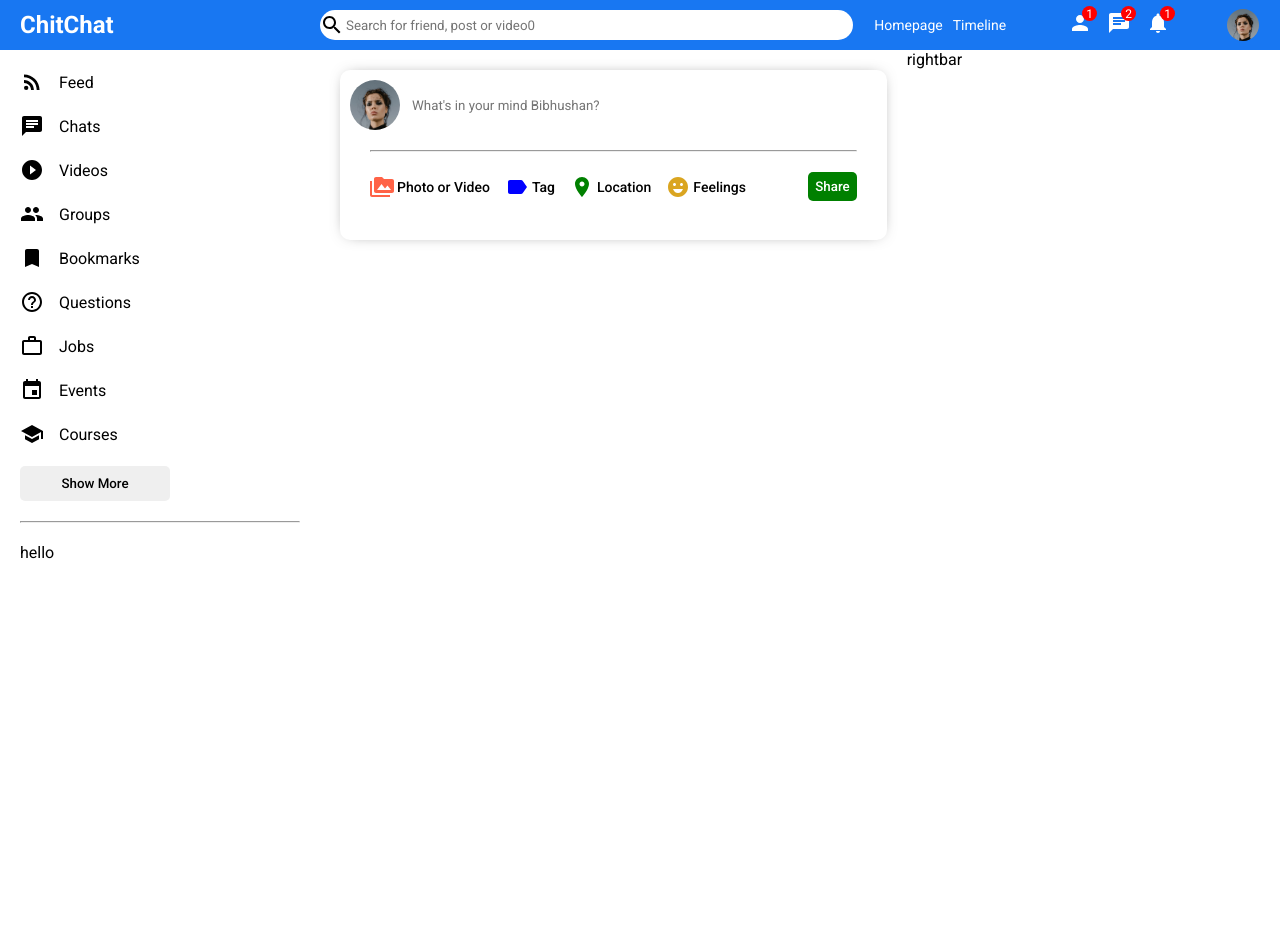
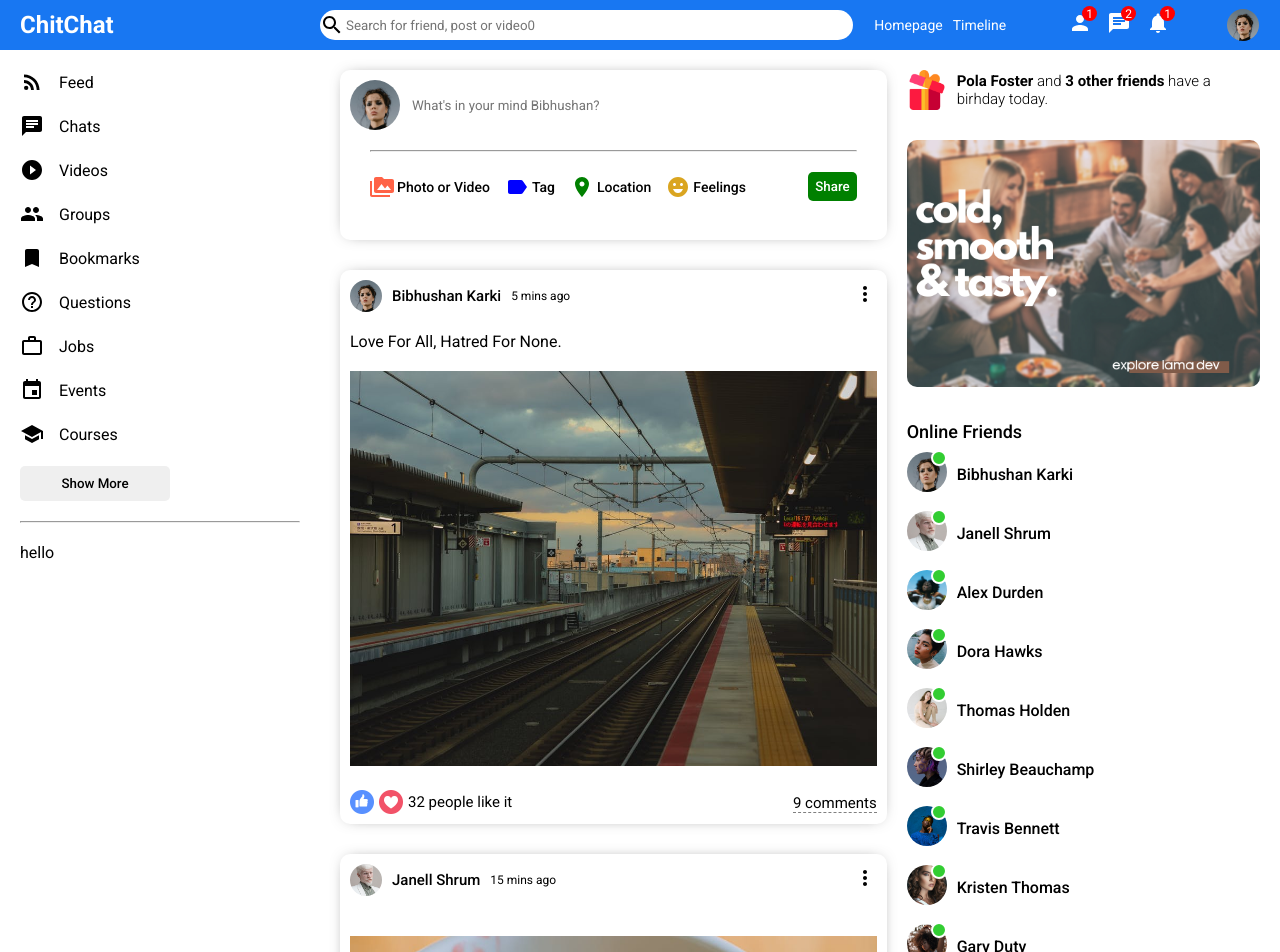
Before and after one commit to BibhushanKarki/ChitChat-Frontend, a React (Create React App) app: page / in a window 1280 px wide. Shown: the top 952 px of the page. Before the commit the page ends 800 px from the top, so only its background shows below. Built offline with nearby package versions, Linux system fonts and the light colour scheme.

Commit message:
feeds,rightbar,online,dummydata and styles

```diff
--- a/src/components/feed/Feed.jsx
+++ b/src/components/feed/Feed.jsx
@@ -1,16 +1,16 @@
-// import Post from "../post/Post";
+import Post from "../post/Post";
 import Share from "../share/Share";
 import "./feed.css";
-// import { Posts } from "../../dummyData";
+import { Posts } from "../../dummyData";
 
 export default function Feed() {
   return (
     <div className="feed">
       <div className="feedWrapper">
         <Share />
-        {/* {Posts.map((p) => (
+        {Posts.map((p) => (
           <Post key={p.id} post={p} />
-        ))} */}
+        ))}
       </div>
     </div>
   );
--- /dev/null
+++ b/src/components/online/Online.jsx
@@ -0,0 +1,13 @@
+import "./online.css";
+
+export default function Online({user}) {
+  return (
+    <li className="rightbarFriend">
+      <div className="rightbarProfileImgContainer">
+        <img className="rightbarProfileImg" src={user.profilePicture} alt="" />
+        <span className="rightbarOnline"></span>
+      </div>
+      <span className="rightbarUsername">{user.username}</span>
+    </li>
+  );
+}
--- /dev/null
+++ b/src/components/online/online.css
@@ -0,0 +1,32 @@
+.rightbarFriend {
+  display: flex;
+  align-items: center;
+  margin-bottom: 15px;
+}
+
+.rightbarProfileImgContainer {
+  margin-right: 10px;
+  position: relative;
+}
+
+.rightbarProfileImg {
+  width: 40px;
+  height: 40px;
+  border-radius: 50%;
+  object-fit: cover;
+}
+
+.rightbarOnline{
+    width: 12px;
+    height: 12px;
+    border-radius: 50%;
+    background-color: limegreen;
+    position: absolute;
+    top: -2px;
+    right: 0;
+    border: 2px solid white;
+}
+
+.rightbarUsername{
+    font-weight: 500;
+}
--- /dev/null
+++ b/src/components/post/Post.jsx
@@ -0,0 +1,50 @@
+import "./post.css";
+import { MoreVert } from "@material-ui/icons";
+import { Users } from "../../dummyData";
+import { useState } from "react";
+
+export default function Post({ post }) {
+  const [like,setLike] = useState(post.like)
+  const [isLiked,setIsLiked] = useState(false)
+
+  const likeHandler =()=>{
+    setLike(isLiked ? like-1 : like+1)
+    setIsLiked(!isLiked)
+  }
+  return (
+    <div className="post">
+      <div className="postWrapper">
+        <div className="postTop">
+          <div className="postTopLeft">
+            <img
+              className="postProfileImg"
+              src={Users.filter((u) => u.id === post?.userId)[0].profilePicture}
+              alt=""
+            />
+            <span className="postUsername">
+              {Users.filter((u) => u.id === post?.userId)[0].username}
+            </span>
+            <span className="postDate">{post.date}</span>
+          </div>
+          <div className="postTopRight">
+            <MoreVert />
+          </div>
+        </div>
+        <div className="postCenter">
+          <span className="postText">{post?.desc}</span>
+          <img className="postImg" src={post.photo} alt="" />
+        </div>
+        <div className="postBottom">
+          <div className="postBottomLeft">
+            <img className="likeIcon" src="assets/like.png" onClick={likeHandler} alt="" />
+            <img className="likeIcon" src="assets/heart.png" onClick={likeHandler} alt="" />
+            <span className="postLikeCounter">{like} people like it</span>
+          </div>
+          <div className="postBottomRight">
+            <span className="postCommentText">{post.comment} comments</span>
+          </div>
+        </div>
+      </div>
+    </div>
+  );
+}
--- /dev/null
+++ b/src/components/post/post.css
@@ -0,0 +1,78 @@
+.post {
+  width: 100%;
+  border-radius: 10px;
+  -webkit-box-shadow: 0px 0px 16px -8px rgba(0, 0, 0, 0.68);
+  box-shadow: 0px 0px 16px -8px rgba(0, 0, 0, 0.68);
+  margin: 30px 0;
+}
+
+.postWrapper {
+  padding: 10px;
+}
+
+.postTop {
+  display: flex;
+  align-items: center;
+  justify-content: space-between;
+}
+
+.postTopLeft {
+  display: flex;
+  align-items: center;
+}
+
+.postProfileImg {
+  width: 32px;
+  height: 32px;
+  border-radius: 50%;
+  object-fit: cover;
+}
+
+.postUsername {
+  font-size: 15px;
+  font-weight: 500;
+  margin: 0 10px;
+}
+
+.postDate{
+    font-size: 12px;
+}
+
+.postCenter{
+    margin: 20px 0;
+}
+
+.postImg{
+    margin-top: 20px;
+    width: 100%;
+    max-height: 500px;
+    object-fit: contain;
+}
+
+.postBottom{
+    display: flex;
+    align-items: center;
+    justify-content: space-between;
+}
+
+.postBottomLeft{
+    display: flex;
+    align-items: center;
+}
+
+.likeIcon{
+    width: 24px;
+    height: 24px;
+    margin-right: 5px;
+    cursor: pointer;
+}
+
+.postLikeCounter{
+    font-size: 15px;
+}
+
+.postCommentText{
+    cursor: pointer;
+    border-bottom: 1px dashed gray;
+    font-size: 15px;
+}
--- a/src/components/rightbar/Rightbar.jsx
+++ b/src/components/rightbar/Rightbar.jsx
@@ -1,11 +1,106 @@
-import './rightbar.css'
+import "./rightbar.css";
+import { Users } from "../../dummyData";
+import Online from "../online/Online";
 
-const Rightbar = () => {
+export default function Rightbar({ profile }) {
+  const HomeRightbar = () => {
+    return (
+      <>
+        <div className="birthdayContainer">
+          <img className="birthdayImg" src="assets/gift.png" alt="" />
+          <span className="birthdayText">
+            <b>Pola Foster</b> and <b>3 other friends</b> have a birhday today.
+          </span>
+        </div>
+        <img className="rightbarAd" src="assets/ad.png" alt="" />
+        <h4 className="rightbarTitle">Online Friends</h4>
+        <ul className="rightbarFriendList">
+          {Users.map((u) => (
+            <Online key={u.id} user={u} />
+          ))}
+          <li></li>
+        </ul>
+      </>
+    );
+  };
+
+  const ProfileRightbar = () => {
+    return (
+      <>
+        <h4 className="rightbarTitle">User information</h4>
+        <div className="rightbarInfo">
+          <div className="rightbarInfoItem">
+            <span className="rightbarInfoKey">City:</span>
+            <span className="rightbarInfoValue">New York</span>
+          </div>
+          <div className="rightbarInfoItem">
+            <span className="rightbarInfoKey">From:</span>
+            <span className="rightbarInfoValue">Madrid</span>
+          </div>
+          <div className="rightbarInfoItem">
+            <span className="rightbarInfoKey">Relationship:</span>
+            <span className="rightbarInfoValue">Single</span>
+          </div>
+        </div>
+        <h4 className="rightbarTitle">User friends</h4>
+        <div className="rightbarFollowings">
+          <div className="rightbarFollowing">
+            <img
+              src="assets/person/1.jpeg"
+              alt=""
+              className="rightbarFollowingImg"
+            />
+            <span className="rightbarFollowingName">John Carter</span>
+          </div>
+          <div className="rightbarFollowing">
+            <img
+              src="assets/person/2.jpeg"
+              alt=""
+              className="rightbarFollowingImg"
+            />
+            <span className="rightbarFollowingName">John Carter</span>
+          </div>
+          <div className="rightbarFollowing">
+            <img
+              src="assets/person/3.jpeg"
+              alt=""
+              className="rightbarFollowingImg"
+            />
+            <span className="rightbarFollowingName">John Carter</span>
+          </div>
+          <div className="rightbarFollowing">
+            <img
+              src="assets/person/4.jpeg"
+              alt=""
+              className="rightbarFollowingImg"
+            />
+            <span className="rightbarFollowingName">John Carter</span>
+          </div>
+          <div className="rightbarFollowing">
+            <img
+              src="assets/person/5.jpeg"
+              alt=""
+              className="rightbarFollowingImg"
+            />
+            <span className="rightbarFollowingName">John Carter</span>
+          </div>
+          <div className="rightbarFollowing">
+            <img
+              src="assets/person/6.jpeg"
+              alt=""
+              className="rightbarFollowingImg"
+            />
+            <span className="rightbarFollowingName">John Carter</span>
+          </div>
+        </div>
+      </>
+    );
+  };
   return (
     <div className="rightbar">
-      rightbar
+      <div className="rightbarWrapper">
+        {profile ? <ProfileRightbar /> : <HomeRightbar />}
+      </div>
     </div>
-  )
+  );
 }
-
-export default Rightbar
--- /dev/null
+++ b/src/dummyData.js
@@ -0,0 +1,139 @@
+export const Users = [
+  {
+    id:1,
+    profilePicture: "assets/person/1.jpeg",
+    username: "Bibhushan Karki",
+  },
+  {
+    id:2,
+    profilePicture: "assets/person/2.jpeg",
+    username: "Janell Shrum",
+  },
+  {
+    id:3,
+    profilePicture: "assets/person/3.jpeg",
+    username: "Alex Durden",
+  },
+  {
+    id:4,
+    profilePicture: "assets/person/4.jpeg",
+    username: "Dora Hawks",
+  },
+  {
+    id:5,
+    profilePicture: "assets/person/5.jpeg",
+    username: "Thomas Holden",
+  },
+  {
+    id:6,
+    profilePicture: "assets/person/6.jpeg",
+    username: "Shirley Beauchamp",
+  },
+  {
+    id:7,
+    profilePicture: "assets/person/7.jpeg",
+    username: "Travis Bennett",
+  },
+  {
+    id:8,
+    profilePicture: "assets/person/8.jpeg",
+    username: "Kristen Thomas",
+  },
+  {
+    id:9,
+    profilePicture: "assets/person/9.jpeg",
+    username: "Gary Duty",
+  },
+  {
+    id:10,
+    profilePicture: "assets/person/10.jpeg",
+    username: "Levi Ackerman",
+  },
+];
+
+export const Posts = [
+  {
+    id: 1,
+    desc: "Love For All, Hatred For None.",
+    photo: "assets/post/1.jpeg",
+    date: "5 mins ago",
+    userId: 1,
+    like: 32,
+    comment: 9,
+  },
+  {
+    id: 2,
+    photo: "assets/post/2.jpeg",
+    date: "15 mins ago",
+    userId: 2,
+    like: 2,
+    comment: 1,
+  },
+  {
+    id: 3,
+    desc: "Every moment is a fresh beginning.",
+    photo: "assets/post/3.jpeg",
+    date: "1 hour ago",
+    userId: 3,
+    like: 61,
+    comment: 2,
+  },
+  {
+    id: 4,
+    photo: "assets/post/4.jpeg",
+    date: "4 hours ago",
+    userId: 4,
+    like: 7,
+    comment: 3,
+  },
+  {
+    id: 5,
+    photo: "assets/post/5.jpeg",
+    date: "5 hours ago",
+    userId: 5,
+    like: 23,
+    comment: 5,
+  },
+  {
+    id: 6,
+    photo: "assets/post/6.jpeg",
+    date: "1 day ago",
+    userId: 6,
+    like: 44,
+    comment: 6,
+  },
+  {
+    id: 7,
+    desc: "Never regret anything that made you smile.",
+    photo: "assets/post/7.jpeg",
+    date: "2 days ago",
+    userId: 7,
+    like: 52,
+    comment: 3,
+  },
+  {
+    id: 8,
+    photo: "assets/post/8.jpeg",
+    date: "3 days ago",
+    userId: 8,
+    like: 15,
+    comment: 1,
+  },
+  {
+    id: 9,
+    desc: "Change the world by being yourself.",
+    photo: "assets/post/9.jpeg",
+    date: "5 days ago",
+    userId: 9,
+    like: 11,
+    comment: 2,
+  },
+  {
+    id: 10,
+    photo: "assets/post/10.jpeg",
+    date: "1 week ago",
+    userId: 10,
+    like: 104,
+    comment: 12,
+  },
+];
```
